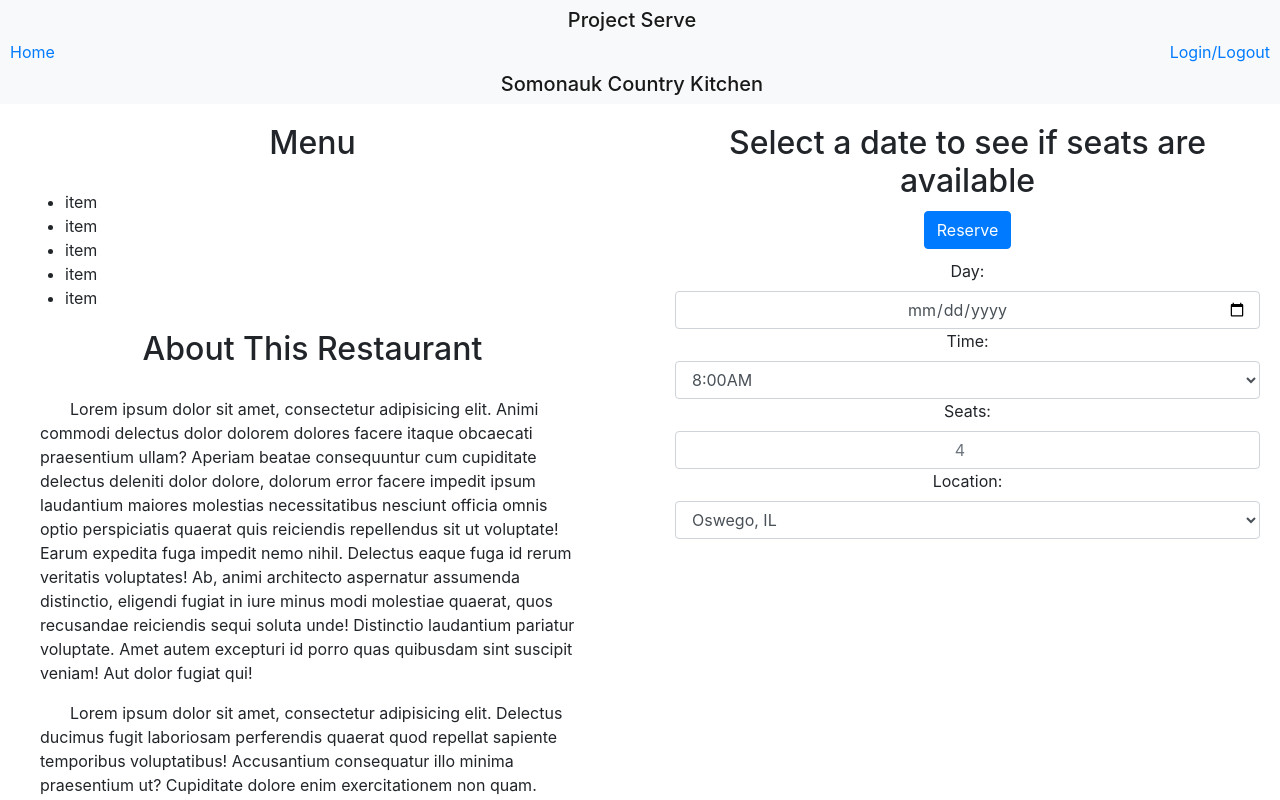
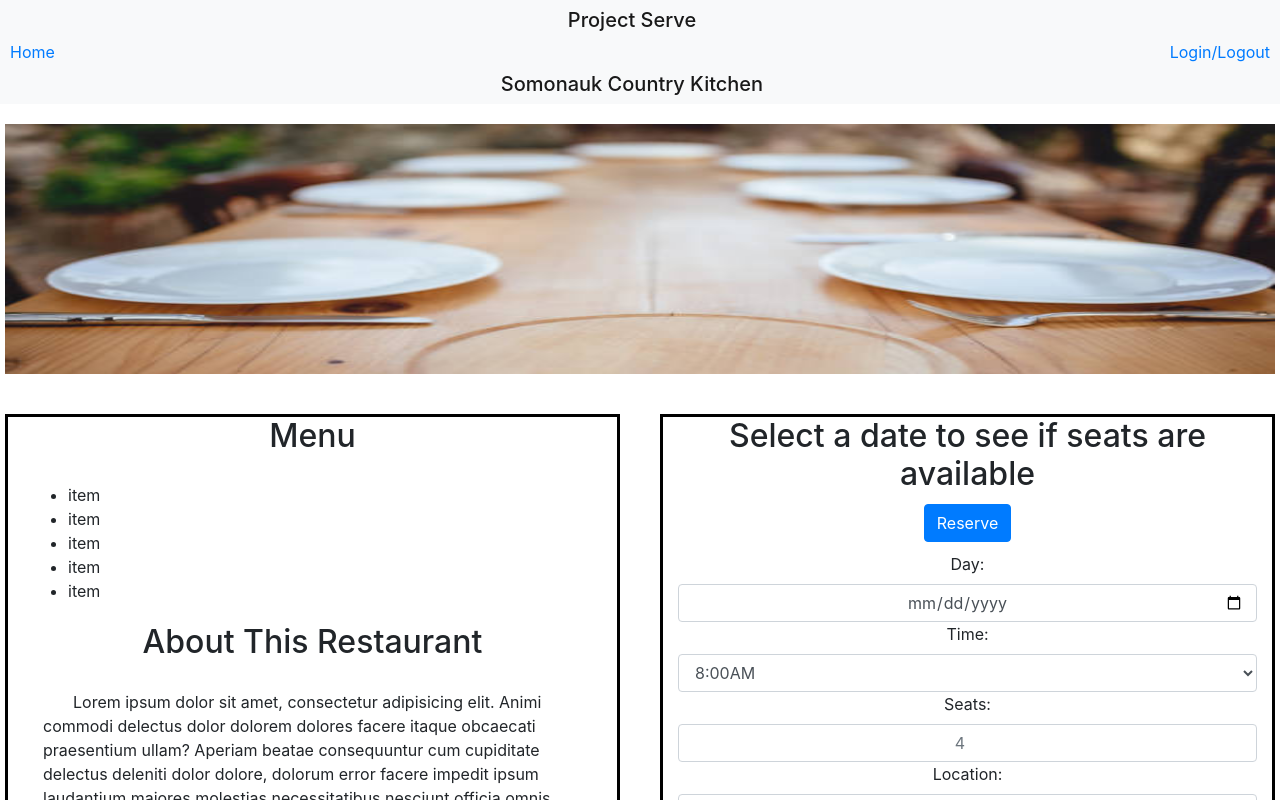
Before and after one commit to CSC4990-Project-Serve/Restaurant-Reservation-Tracker, a React (Create React App) app: page /SomonaukCountryKitchen in a window 1280 px wide. Shown: the top 800 px of the page. Built offline with nearby package versions, Linux system fonts and the light colour scheme.

Commit message:
changed components from constants to classes

```diff
--- a/public/css/restaurantPage.css
+++ b/public/css/restaurantPage.css
@@ -20,9 +20,11 @@ p {
 }
 .reservationArea {
     margin:20px;
+    border:black solid;
 }
 .infoArea {
     margin:20px;
+    border: black solid;
 }
 .resInputSpot {
     margin:10px;
@@ -30,3 +32,9 @@ p {
 input{
     text-align:center;
 }
+.imgBanner {
+    width:100%;
+    height:250px;
+    align-content: center;
+    margin: 20px;
+}
--- a/src/components/Restaurants/SomonaukCountryKitchen.js
+++ b/src/components/Restaurants/SomonaukCountryKitchen.js
@@ -1,13 +1,17 @@
 //https://www.countrykitchensomonauk.com/
 
-import React from 'react';
+import React, {Component} from 'react';
 
-const SomonaukCountryKitchen = () => {
+class SomonaukCountryKitchen extends Component {
+    render() {
         return (
             <div>
                 <nav className="navbarHeader navbar-light bg-light">
                     <span className="navbar-brand mb-0 h1">Somonauk Country Kitchen</span>
                 </nav>
+                <div className={"row"}>
+                    <img className="imgBanner" src={require("../../imgs/table.jpg")} alt={""}/>
+                </div>
                 <div className="row">
                     <div className="col infoArea">
                         <div className="row d-flex justify-content-center">
@@ -27,21 +31,28 @@ const SomonaukCountryKitchen = () => {
                         </div>
                         <div className="row descriptionArea">
                             <div id="descriptionArea">
-                            <p>Lorem ipsum dolor sit amet, consectetur adipisicing elit. Animi commodi delectus dolor
-                                dolorem dolores facere itaque obcaecati praesentium ullam? Aperiam beatae consequuntur
+                                <p>Lorem ipsum dolor sit amet, consectetur adipisicing elit. Animi commodi delectus
+                                    dolor
+                                    dolorem dolores facere itaque obcaecati praesentium ullam? Aperiam beatae
+                                    consequuntur
                                     cum cupiditate delectus deleniti dolor dolore, dolorum error facere impedit ipsum
-                                laudantium maiores molestias necessitatibus nesciunt officia omnis optio perspiciatis
-                                quaerat quis reiciendis repellendus sit ut voluptate! Earum expedita fuga impedit nemo
+                                    laudantium maiores molestias necessitatibus nesciunt officia omnis optio
+                                    perspiciatis
+                                    quaerat quis reiciendis repellendus sit ut voluptate! Earum expedita fuga impedit
+                                    nemo
                                     nihil. Delectus eaque fuga id rerum veritatis voluptates! Ab, animi architecto
-                                aspernatur assumenda distinctio, eligendi fugiat in iure minus modi molestiae quaerat,
-                                quos recusandae reiciendis sequi soluta unde! Distinctio laudantium pariatur voluptate.
+                                    aspernatur assumenda distinctio, eligendi fugiat in iure minus modi molestiae
+                                    quaerat,
+                                    quos recusandae reiciendis sequi soluta unde! Distinctio laudantium pariatur
+                                    voluptate.
                                     Amet autem excepturi id porro quas quibusdam sint suscipit veniam! Aut dolor fugiat
                                     qui!</p>
                                 <p>Lorem ipsum dolor sit amet, consectetur adipisicing elit. Delectus ducimus fugit
                                     laboriosam perferendis quaerat quod repellat sapiente temporibus voluptatibus!
                                     Accusantium consequatur illo minima praesentium ut? Cupiditate dolore enim
                                     exercitationem non quam. Ipsam, possimus, velit? Ex, optio, quos. Consequuntur
-                                cupiditate expedita facere fugit itaque, laudantium numquam porro quaerat, quia ullam
+                                    cupiditate expedita facere fugit itaque, laudantium numquam porro quaerat, quia
+                                    ullam
                                     vero.</p>
                             </div>
                         </div>
@@ -57,7 +68,8 @@ const SomonaukCountryKitchen = () => {
                             <div className="row">
                                 <div className="col text-center">
                                     <label htmlFor="resDay">Day:</label>
-                                <input className="form-control" id="resDay" type="date" placeholder="11/11/2022"></input>
+                                    <input className="form-control" id="resDay" type="date"
+                                           placeholder="11/11/2022"></input>
                                 </div>
                             </div>
                             <div className="row">
@@ -93,6 +105,7 @@ const SomonaukCountryKitchen = () => {
                 </div>
             </div>
         );
+    }
 };
 
 export default SomonaukCountryKitchen;
--- a/src/components/index.js
+++ b/src/components/index.js
@@ -1,6 +1,5 @@
 export { default as SomonaukCountryKitchen } from "./Restaurants/SomonaukCountryKitchen";
 export { default as Login } from "../pages/Login";
 export { default as Main } from "../pages/Main";
-export { default as Restaurant } from "../pages/Restaurant";
 export { default as Navbar } from "./Navbar";
 export { default as Footer } from "./Footer";
--- a/src/pages/Login.js
+++ b/src/pages/Login.js
@@ -1,20 +1,27 @@
-import React from 'react';
+import React, {Component} from 'react';
 
-const Login = () => {
+class Login extends Component {
+
+    submitForm (e) {
+        e.preventDefault()
+        //this.props.history.push('./Main'); // <--- The page you want to redirect your user to.
+    }
+
+    render() {
         return (
             <div>
-            <form action="" className="login-form d-flex">
+                <form onSubmit={this.submitForm.bind(this)} className="login-form d-flex">
                     <div className="container form-container">
                         <div className="row title-row">
                             <h1>Project Serve Login</h1>
                         </div>
                         <div className="row">
                             <label htmlFor="username">Username</label>
-                        <input type="text" id="username" className="form-control" placeholder="username"></input>
+                            <input type="text" name={"username"} id="username" className="form-control" placeholder="username"></input>
                         </div>
                         <div className="row">
                             <label htmlFor="password">Password</label>
-                        <input type="password" id="password" className="form-control" placeholder="password"></input>
+                            <input type="password" name={"password"} id="password" className="form-control" placeholder="password"></input>
                         </div>
                         <div className="row form-group login-cancel-buttons">
                             <button type="button" className="btn btn-secondary button-spaced">Cancel</button>
@@ -25,6 +32,7 @@ const Login = () => {
             </div>
 
         );
-};
+    }
+}
 
 export default Login;
```
Also changed, not shown: src/pages/Main.js (+7 -4 lines), src/pages/Restaurant.js (deleted). Lines whose indentation alone changed are shown as unchanged.
